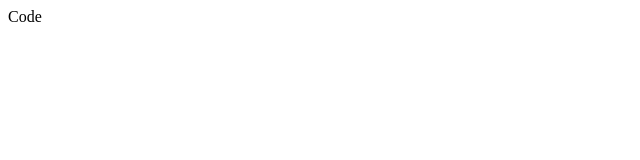
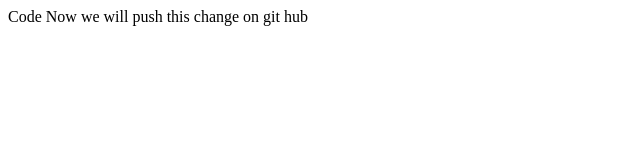
Before and after one commit to 669yash/SE, a plain HTML site: page index.html in a window 1280 px wide. Shown: the whole page, without its empty margins (0-640 px from the left). Drawn offline with Linux system fonts and the light colour scheme.

Commit message:
Updated index

```diff
--- a/index.html
+++ b/index.html
@@ -7,5 +7,6 @@
 </head>
 <body>
   Code
+  Now we will push this change on git hub
 </body>
 </html>
```
